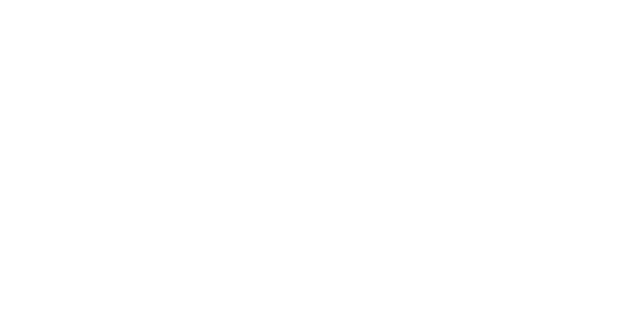
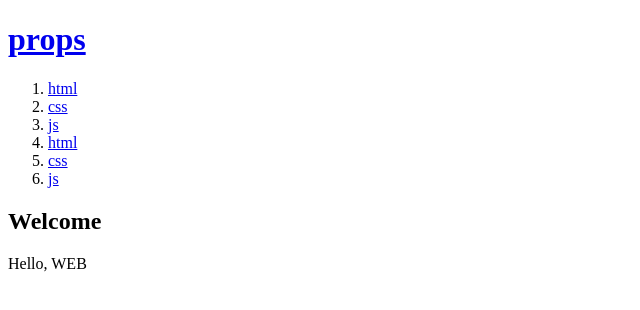
Before and after one commit to Hansan529/react-tutorial-2024, a React (Create React App) app: page / in a window 1280 px wide. Shown: the top 310 px of the page, without its empty margins (0-640 px from the left). Built offline with nearby package versions, Linux system fonts and the light colour scheme.

Commit message:
feat: React props 에 대하여

```diff
--- a/src/App.js
+++ b/src/App.js
@@ -1,5 +1,59 @@
+function Header(props) {
+  console.log('props: ', props);
+  return (
+    <header>
+      <h1>
+        <a href="/">{props.title}</a>
+      </h1>
+    </header>
+  );
+}
+
+function Nav(props) {
+  return (
+    <nav>
+      <ol>
+        {props.topics.map((el, idx) => (
+          <li key={el.id}>
+            <a href={`/read/${el.id}`}>{el.title}</a>
+          </li>
+        ))}
+        <li>
+          <a href="/read/1">html</a>
+        </li>
+        <li>
+          <a href="/read/2">css</a>
+        </li>
+        <li>
+          <a href="/read/3">js</a>
+        </li>
+      </ol>
+    </nav>
+  );
+}
+
+function Article(props) {
+  return (
+    <article>
+      <h2>{props.title}</h2>
+      {props.body}
+    </article>
+  );
+}
+
 function App() {
-  return <div className="App"></div>;
+  const topics = [
+    { id: 1, title: 'html', body: 'html~~' },
+    { id: 2, title: 'css', body: 'css~~' },
+    { id: 3, title: 'js', body: 'js~~' },
+  ];
+  return (
+    <div>
+      <Header title="props" />
+      <Nav topics={topics} />
+      <Article title="Welcome" body="Hello, WEB" />
+    </div>
+  );
 }
 
 export default App;
```
Also changed, not shown: 2 other files (tests, documents, lock files or other folders).
